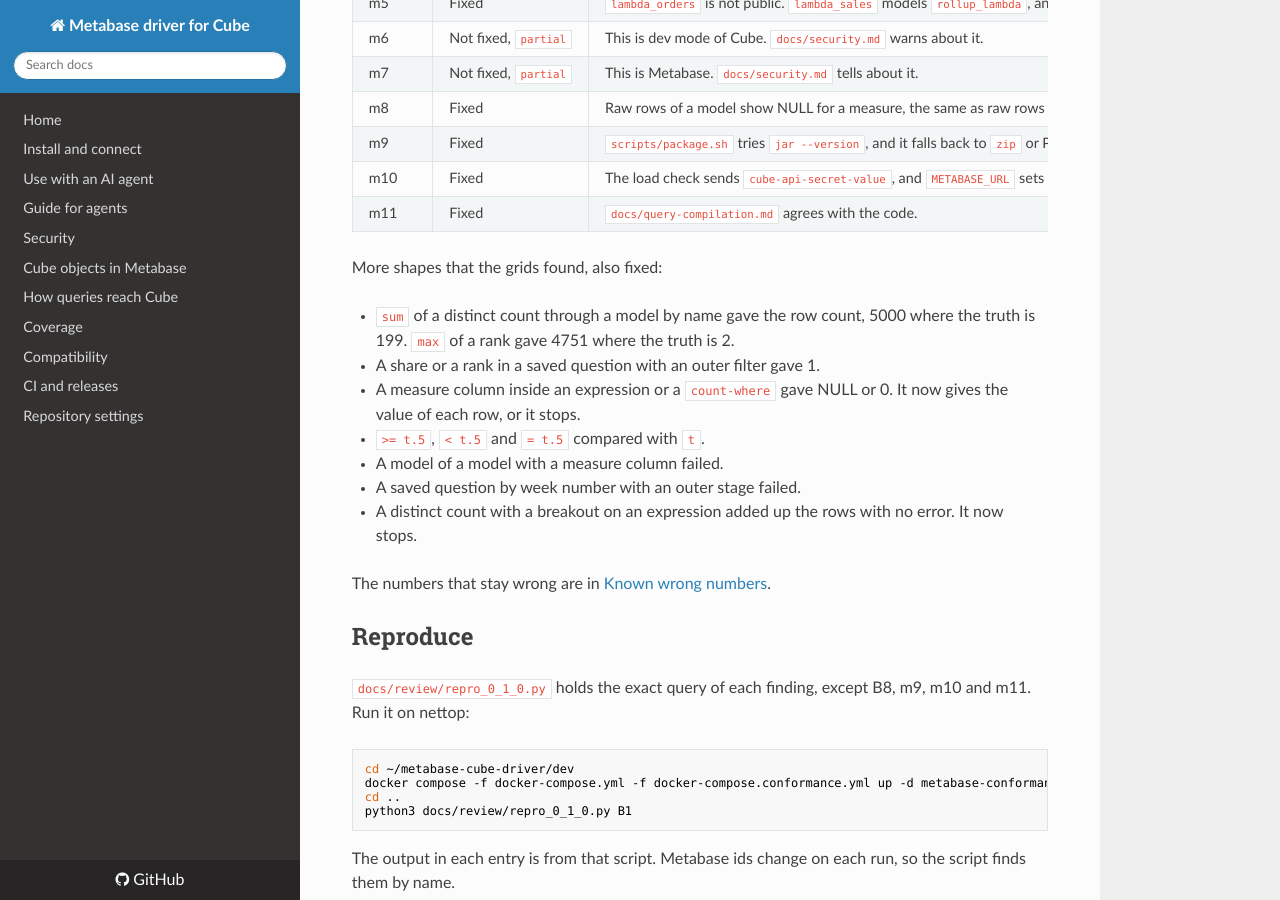
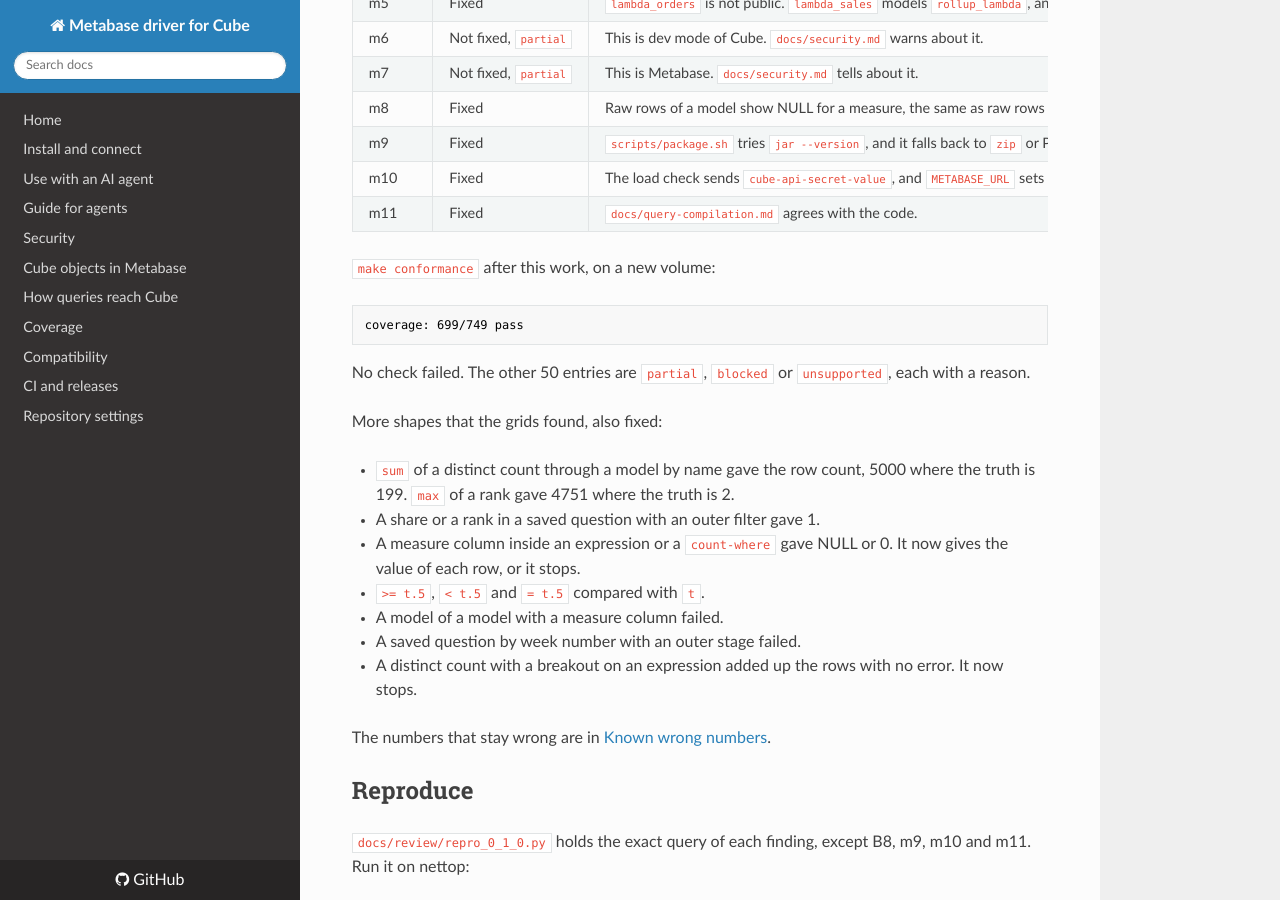
Before and after one commit to andrewkomkov/metabase-cube-driver, an MkDocs documentation site: the page built from docs/review/0.1.0.md, in a window 1280 px wide and 900 px high, scrolled down 1515 px. Built offline with MkDocs 1.6.1, drawn with Linux system fonts in a browser that asks for light colours; nearby versions of some CDN libraries.

Commit message:
chore(conformance): record statuses after the 0.1.0 review fixes

````diff
--- a/docs/review/0.1.0.md
+++ b/docs/review/0.1.0.md
@@ -47,6 +47,14 @@ This section is from the work after the review. The entries below it stay as the
 | m9 | Fixed | `scripts/package.sh` tries `jar --version`, and it falls back to `zip` or Python. | `build.package_with_no_java` |
 | m10 | Fixed | The load check sends `cube-api-secret-value`, and `METABASE_URL` sets its address. | `build.load_check_sends_the_api_secret` |
 | m11 | Fixed | `docs/query-compilation.md` agrees with the code. | `docs.query_compilation_agrees_with_code` |
+
+`make conformance` after this work, on a new volume:
+
+```text
+coverage: 699/749 pass
+```
+
+No check failed. The other 50 entries are `partial`, `blocked` or `unsupported`, each with a reason.
 
 More shapes that the grids found, also fixed:
 
````
Also changed, not shown: 1 other file.
